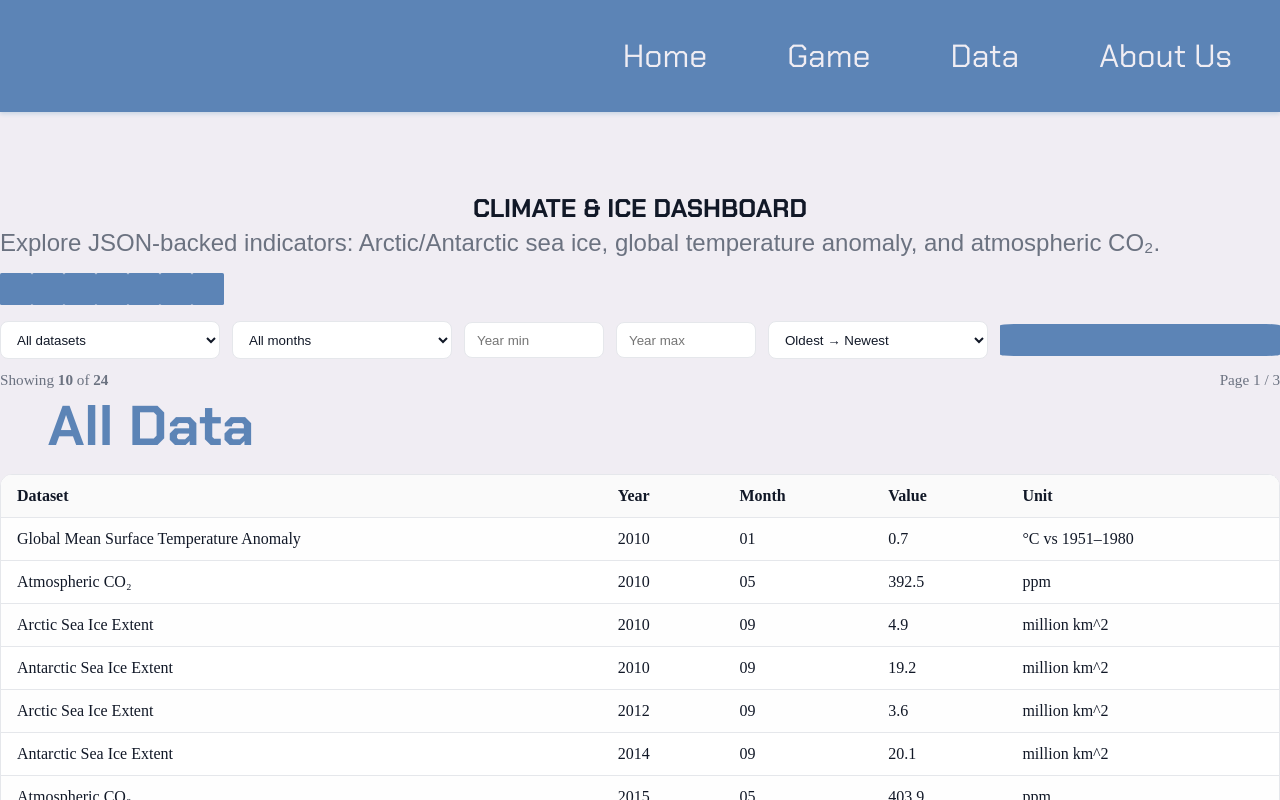
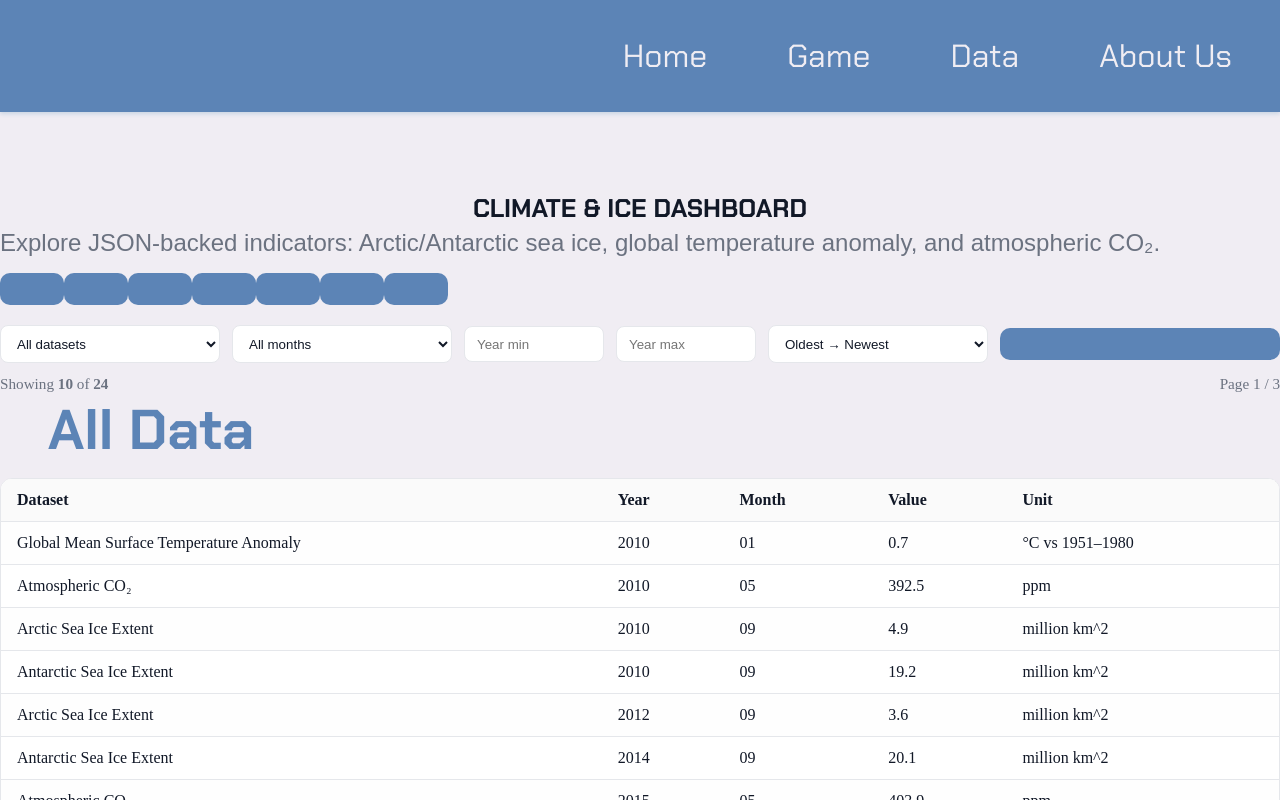
Before and after one commit to E11aW/css481-final-project, a React (Create React App) app: page /data in a window 1280 px wide. Shown: the top 800 px of the page. Built offline with nearby package versions, Linux system fonts and the light colour scheme.

Commit message:
Adding new button

```diff
--- a/src/components/Button/Button.js
+++ b/src/components/Button/Button.js
@@ -11,6 +11,8 @@ import { Link } from 'react-router-dom';
 
 export const Button = (props) => {
     return (
-        <button className='button'><Link className='button-text' to={props.buttonLink}>{props.buttonText}</Link></button>
-    )
-}
+        <Link to={props.buttonLink} className="button">
+            {props.buttonText}
+        </Link>
+    );
+};
--- a/src/components/Button/Button.scss
+++ b/src/components/Button/Button.scss
@@ -1,15 +1,14 @@
 @import '../../variables.scss';
 
 .button {
+    display: inline-block;
     background-color: $DeepBlue;
-    padding: 1rem;
-    border-radius: 5%;
+    padding: 1rem 2rem;
+    border-radius: 10px;
     border: none;
     cursor: pointer;
-
-    .button-text {
-        color: $OffWhite;
-        font-size: 2rem;
-        text-decoration: none;
-    }
+    color: $OffWhite;
+    font-size: 2rem;
+    text-decoration: none;
+    text-align: center;
 }
```
